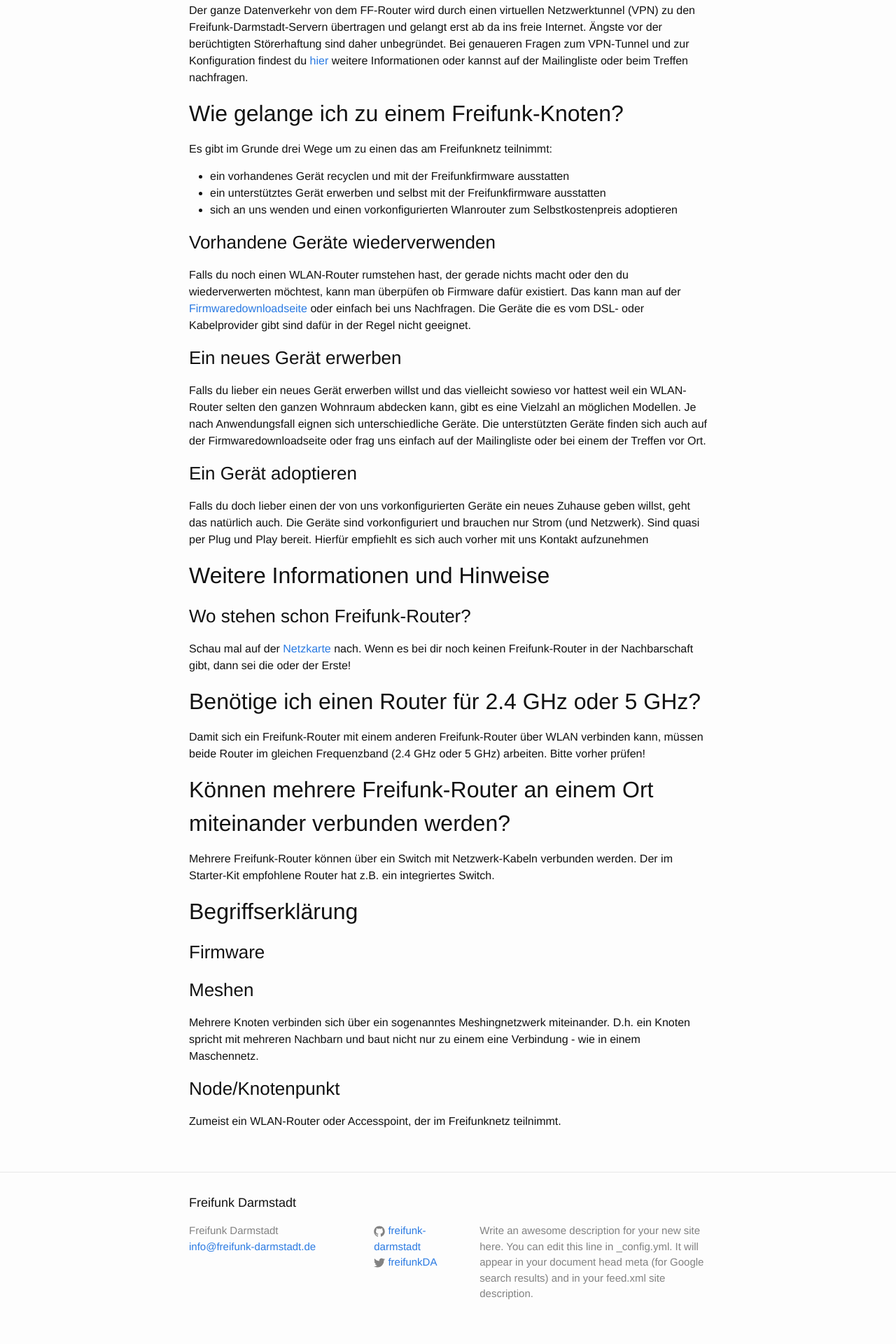
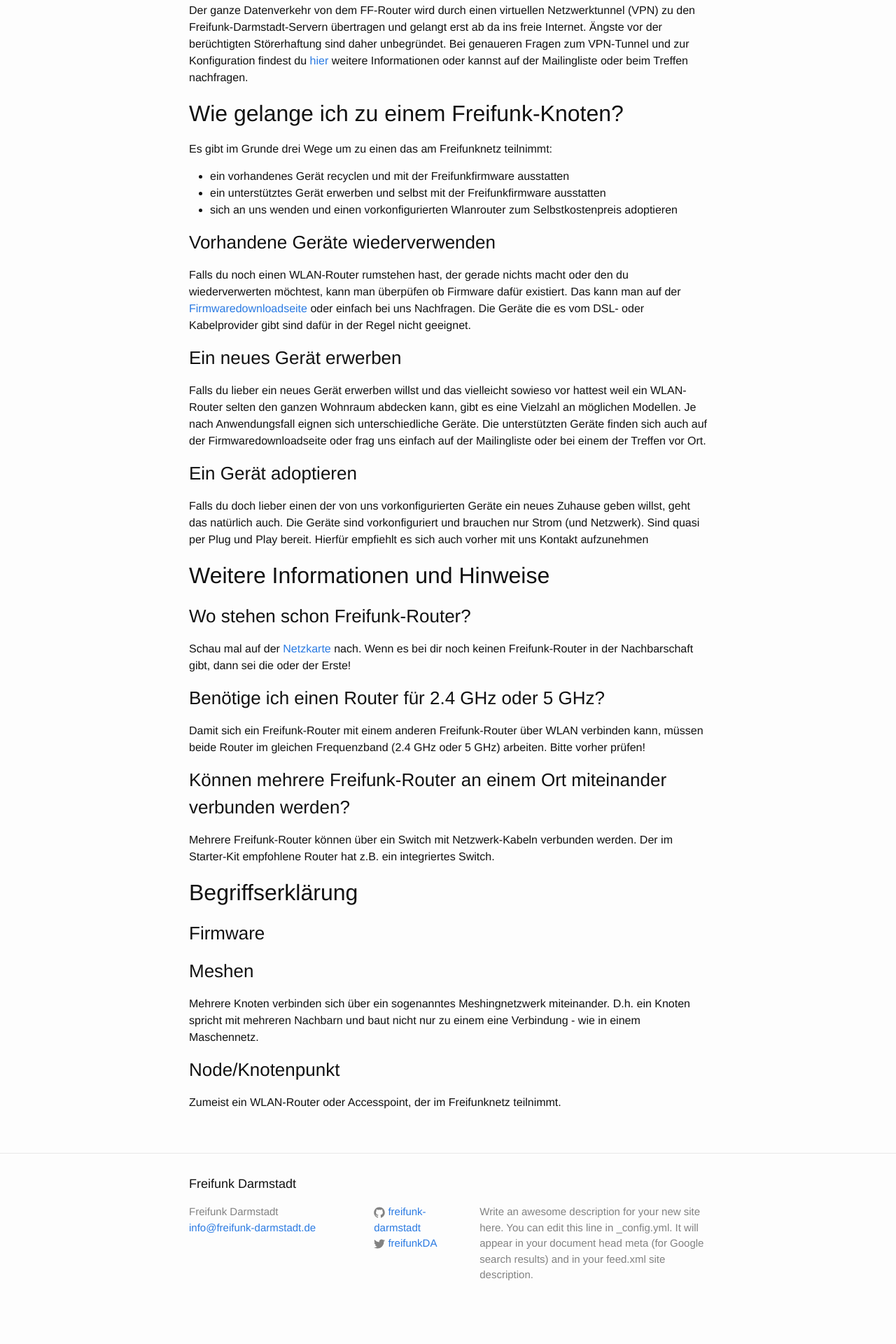
Before and after one commit to mdrenger/darmstadt.freifunk.net, a Jekyll site: the page built from pages/router-aufstellen.md, in a window 1280 px wide. Shown: the part 1254-3174 px from the top of the page at 70% size. Built offline with Jekyll 4.4.1, drawn with Linux system fonts in a browser that asks for light colours; after the commit the page ends 3147 px from its top, so only the background shows below that.

Commit message:
fix titles

```diff
--- a/pages/router-aufstellen.md
+++ b/pages/router-aufstellen.md
@@ -65,15 +65,13 @@
 
 Schau mal auf der <a href="karte.html">Netzkarte</a> nach. Wenn es bei dir noch keinen Freifunk-Router in der Nachbarschaft gibt, dann sei die oder der Erste!
 
-## Benötige ich einen Router für 2.4 GHz oder 5 GHz?
+### Benötige ich einen Router für 2.4 GHz oder 5 GHz?
 
 Damit sich ein Freifunk-Router mit einem anderen Freifunk-Router über WLAN verbinden kann, müssen beide Router im gleichen Frequenzband (2.4 GHz oder 5 GHz) arbeiten. Bitte vorher prüfen!
 
-## Können mehrere Freifunk-Router an einem Ort miteinander verbunden werden?
-
+### Können mehrere Freifunk-Router an einem Ort miteinander verbunden werden?
 
 Mehrere Freifunk-Router können über ein Switch mit Netzwerk-Kabeln verbunden werden. Der im Starter-Kit empfohlene Router hat z.B. ein integriertes Switch.
-
 
 ## Begriffserklärung
 
```
